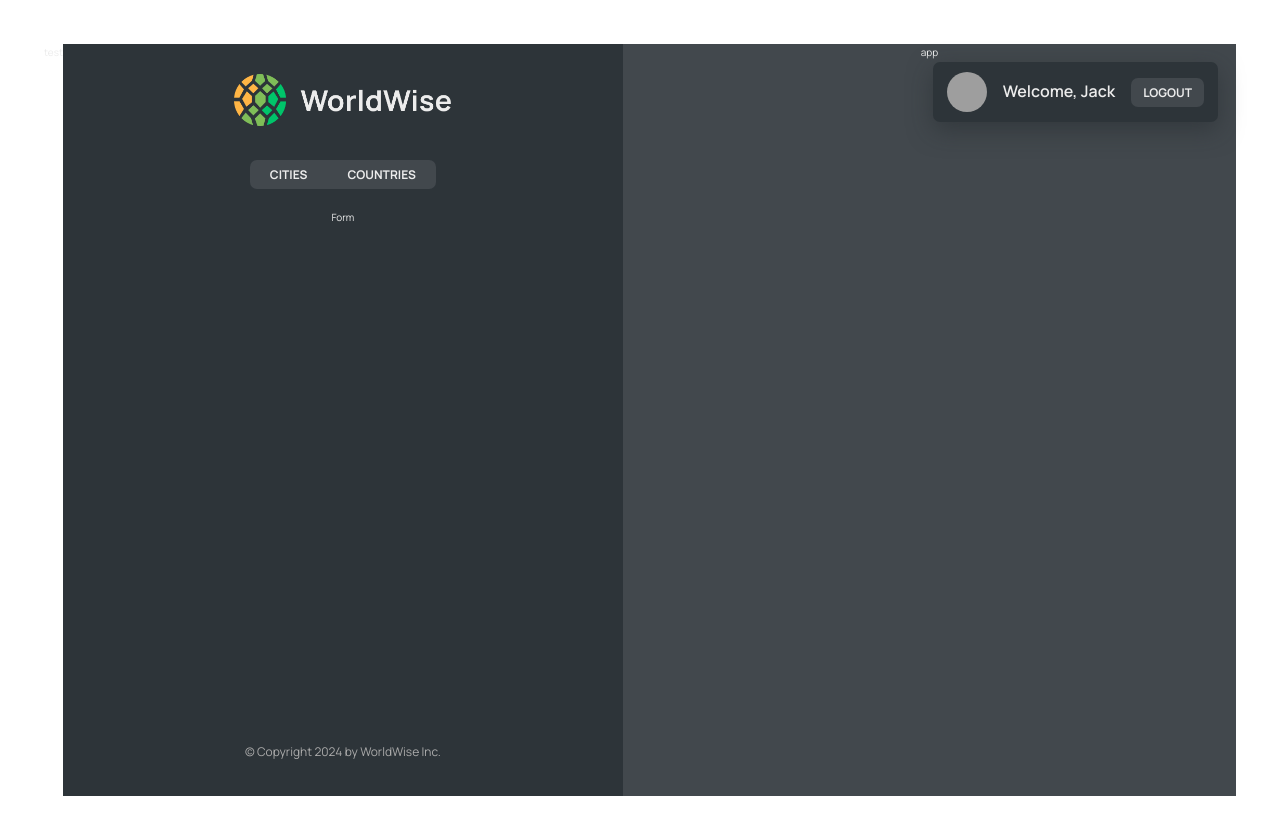
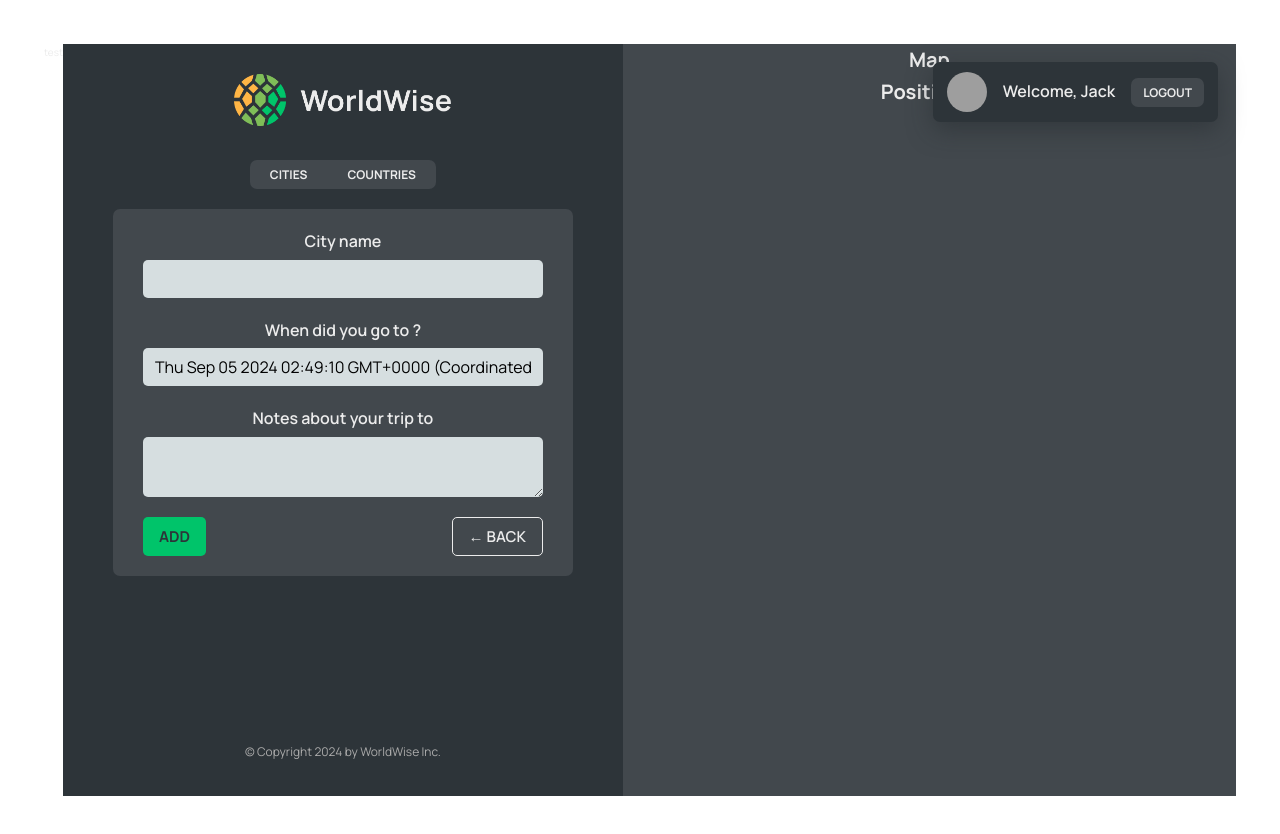
Before and after one commit to gah-code/worldwise, a React (Vite) app: page /app/form in a window 1280 px wide. Shown: the top 834 px of the page. Built offline with nearby package versions, Linux system fonts and the light colour scheme; data requests are answered from the project's data file; grey boxes are pictures that could not be loaded.

Commit message:
programmatic navigation with useNavigation, Dynamic Routes, and useContext code refactor

```diff
--- a/src/App.jsx
+++ b/src/App.jsx
@@ -1,65 +1,38 @@
-import { BrowserRouter, Routes, Route } from 'react-router-dom';
-import { useEffect, useState } from 'react';
+import { BrowserRouter, Routes, Route, Navigate } from 'react-router-dom';
 import Product from './pages/Product';
 import Pricing from './pages/Pricing';
 import Homepage from './pages/HomePage';
+import Login from './pages/Login';
+
 import CityList from './components/CityList';
 import AppLayout from './pages/AppLayout';
 import './App.css';
 import PageNotFound from './pages/Pagenotfound';
 import CountryList from './components/CountryList';
-
-import Login from './pages/Login';
-
-const BASE_URL = 'http://localhost:9000';
+import City from './components/City';
+import Form from './components/Form';
+import { CitiesProvider } from './contexts/CitiesContext';
 
 function App() {
-  const [cities, setCities] = useState([]);
-  const [isLoading, setIsLoading] = useState(false);
-
-  useEffect(function () {
-    async function fetchCities() {
-      try {
-        setIsLoading(true);
-        const res = await fetch(`${BASE_URL}/cities`);
-        const data = await res.json();
-        setCities(data);
-      } catch {
-        alert('There was an error loading data');
-      } finally {
-        setIsLoading(false);
-      }
-    }
-    fetchCities();
-  }, []);
-
   return (
-    <>
+    <CitiesProvider>
       <BrowserRouter>
         <Routes>
           <Route index element={<Homepage />} />
           <Route path='product' element={<Product />} />
           <Route path='pricing' element={<Pricing />} />
-          <Route path='/login' element={<Login />} />
+          <Route path='login' element={<Login />} />
           <Route path='app' element={<AppLayout />}>
-            <Route
-              index
-              element={<CityList cities={cities} isLoading={isLoading} />}
-            />
-            <Route
-              path='cities'
-              element={<CityList cities={cities} isLoading={isLoading} />}
-            />
-            <Route
-              path='countries'
-              element={<CountryList cities={cities} isLoading={isLoading} />}
-            />
-            <Route path='form' element={<p>Form</p>} />
+            <Route index element={<Navigate replace to='cities' />} />
+            <Route path='cities' element={<CityList />} />
+            <Route path='cities/:id' element={<City />} />
+            <Route path='countries' element={<CountryList />} />
+            <Route path='form' element={<Form />} />
           </Route>
           <Route path='*' element={<PageNotFound />} />
         </Routes>
       </BrowserRouter>
-    </>
+    </CitiesProvider>
   );
 }
 
--- a/src/components/City.jsx
+++ b/src/components/City.jsx
@@ -1,4 +1,8 @@
-import styles from './City.module.css';
+/* eslint-disable no-unused-vars */
+import { useParams } from 'react-router';
+import { useSearchParams } from 'react-router-dom';
+
+// import styles from './City.module.css';
 
 const formatDate = (date) =>
   new Intl.DateTimeFormat('en', {
@@ -9,50 +13,60 @@ const formatDate = (date) =>
   }).format(new Date(date));
 
 function City() {
+  const { id } = useParams();
+
+  const [searchParams, setSearchParams] = useSearchParams();
+  const lat = searchParams.get('lat');
+  const lng = searchParams.get('lng');
   // TEMP DATA
-  const currentCity = {
-    cityName: 'Lisbon',
-    emoji: '🇵🇹',
-    date: '2027-10-31T15:59:59.138Z',
-    notes: 'My favorite city so far!',
-  };
+  // const currentCity = {
+  //   cityName: 'Lisbon',
+  //   emoji: '🇵🇹',
+  //   date: '2027-10-31T15:59:59.138Z',
+  //   notes: 'My favorite city so far!',
+  // };
 
-  const { cityName, emoji, date, notes } = currentCity;
+  // const { cityName, emoji, date, notes } = currentCity;
 
   return (
-    <div className={styles.city}>
-      <div className={styles.row}>
-        <h6>City name</h6>
-        <h3>
-          <span>{emoji}</span> {cityName}
-        </h3>
-      </div>
+    // <h1>City {id}</h1>
+    <p>
+      Position: {lat}, {lng}
+    </p>
 
-      <div className={styles.row}>
-        <h6>You went to {cityName} on</h6>
-        <p>{formatDate(date || null)}</p>
-      </div>
+    // <div className={styles.city}>
+    //   <div className={styles.row}>
+    //     <h6>City name</h6>
+    //     <h3>
+    //       <span>{emoji}</span> {cityName}
+    //     </h3>
+    //   </div>
 
-      {notes && (
-        <div className={styles.row}>
-          <h6>Your notes</h6>
-          <p>{notes}</p>
-        </div>
-      )}
+    //   <div className={styles.row}>
+    //     <h6>You went to {cityName} on</h6>
+    //     <p>{formatDate(date || null)}</p>
+    //   </div>
 
-      <div className={styles.row}>
-        <h6>Learn more</h6>
-        <a
-          href={`https://en.wikipedia.org/wiki/${cityName}`}
-          target='_blank'
-          rel='noreferrer'
-        >
-          Check out {cityName} on Wikipedia &rarr;
-        </a>
-      </div>
+    //   {notes && (
+    //     <div className={styles.row}>
+    //       <h6>Your notes</h6>
+    //       <p>{notes}</p>
+    //     </div>
+    //   )}
 
-      <div>{/* <ButtonBack /> */}</div>
-    </div>
+    //   <div className={styles.row}>
+    //     <h6>Learn more</h6>
+    //     <a
+    //       href={`https://en.wikipedia.org/wiki/${cityName}`}
+    //       target='_blank'
+    //       rel='noreferrer'
+    //     >
+    //       Check out {cityName} on Wikipedia &rarr;
+    //     </a>
+    //   </div>
+
+    //   <div>{<ButtonBack />}</div>
+    // </div>
   );
 }
 
--- a/src/components/CityItem.jsx
+++ b/src/components/CityItem.jsx
@@ -1,3 +1,4 @@
+import { Link } from 'react-router-dom';
 import styles from './CityItem.module.css';
 
 const formatDate = (date) =>
@@ -19,14 +20,19 @@ const formatDate = (date) =>
 // }
 
 function CityItem({ city }) {
-  const { cityName, emoji, date } = city;
+  const { cityName, emoji, date, id, position } = city;
 
   return (
-    <li className={styles.cityItem}>
-      <span className={styles.emoji}>{emoji}</span>
-      <h3 className={styles.name}>{cityName}</h3>
-      <time className={styles.date}>({formatDate(date)})</time>
-      <button className={styles.deleteBtn}>&times;</button>
+    <li>
+      <Link
+        className={styles.cityItem}
+        to={`${id}?lat=${position.lat}&lng=${position.lng}`}
+      >
+        <span className={styles.emoji}>{emoji}</span>
+        <h3 className={styles.name}>{cityName}</h3>
+        <time className={styles.date}>({formatDate(date)})</time>
+        <button className={styles.deleteBtn}>&times;</button>
+      </Link>
     </li>
   );
 }
--- a/src/components/CityList.jsx
+++ b/src/components/CityList.jsx
@@ -2,9 +2,12 @@ import styles from './CityList.module.css';
 import Spinner from './Spinner';
 import CityItem from './CityItem';
 import Message from './Message';
+import { useCities } from '../contexts/CitiesContext';
 // import PropTypes from 'prop-types';
 
-function CityList({ cities, isLoading }) {
+function CityList() {
+  const { cities, isLoading } = useCities();
+
   if (isLoading) return <Spinner />;
 
   if (!cities.length)
--- a/src/components/CountryList.jsx
+++ b/src/components/CountryList.jsx
@@ -2,9 +2,11 @@ import styles from './CountryList.module.css';
 import Spinner from './Spinner';
 import CountryItem from './CountryItem';
 import Message from './Message';
-// import PropTypes from 'prop-types';
+import { useCities } from '../contexts/CitiesContext';
 
-function CountryList({ cities, isLoading }) {
+function CountryList() {
+  const { cities, isLoading } = useCities();
+
   if (isLoading) return <Spinner />;
 
   if (!cities.length)
--- /dev/null
+++ b/src/components/Form.jsx
@@ -0,0 +1,72 @@
+/* eslint-disable no-unused-vars */
+/* eslint-disable react-refresh/only-export-components */
+// "https://api.bigdatacloud.net/data/reverse-geocode-client?latitude=0&longitude=0"
+
+import { useState } from 'react';
+import Button from './Button';
+
+import styles from './Form.module.css';
+import { useNavigate } from 'react-router';
+
+export function convertToEmoji(countryCode) {
+  const codePoints = countryCode
+    .toUpperCase()
+    .split('')
+    .map((char) => 127397 + char.charCodeAt());
+  return String.fromCodePoint(...codePoints);
+}
+
+function Form() {
+  const navigate = useNavigate;
+  const [cityName, setCityName] = useState('');
+  const [country, setCountry] = useState('');
+  const [date, setDate] = useState(new Date());
+  const [notes, setNotes] = useState('');
+
+  return (
+    <form className={styles.form}>
+      <div className={styles.row}>
+        <label htmlFor='cityName'>City name</label>
+        <input
+          id='cityName'
+          onChange={(e) => setCityName(e.target.value)}
+          value={cityName}
+        />
+        {/* <span className={styles.flag}>{emoji}</span> */}
+      </div>
+
+      <div className={styles.row}>
+        <label htmlFor='date'>When did you go to {cityName}?</label>
+        <input
+          id='date'
+          onChange={(e) => setDate(e.target.value)}
+          value={date}
+        />
+      </div>
+
+      <div className={styles.row}>
+        <label htmlFor='notes'>Notes about your trip to {cityName}</label>
+        <textarea
+          id='notes'
+          onChange={(e) => setNotes(e.target.value)}
+          value={notes}
+        />
+      </div>
+
+      <div className={styles.buttons}>
+        <Button type='primary'>Add</Button>
+        <Button
+          type='back'
+          onClick={(e) => {
+            e.preventDefault();
+            navigate(-1);
+          }}
+        >
+          &larr; Back
+        </Button>
+      </div>
+    </form>
+  );
+}
+
+export default Form;
--- /dev/null
+++ b/src/components/Form.module.css
@@ -0,0 +1,44 @@
+.form {
+  background-color: var(--color-dark--2);
+  border-radius: 7px;
+  padding: 2rem 3rem;
+  width: 100%;
+  display: flex;
+  flex-direction: column;
+  gap: 2rem;
+}
+
+.row {
+  display: flex;
+  flex-direction: column;
+  gap: 0.5rem;
+  position: relative;
+}
+
+.buttons {
+  display: flex;
+  justify-content: space-between;
+}
+
+.flag {
+  position: absolute;
+  right: 1rem;
+  top: 2.7rem;
+  font-size: 2.8rem;
+}
+
+.form.loading {
+  opacity: 0.3;
+}
+
+.form.loading button {
+  pointer-events: none;
+  background-color: var(--color-light--1);
+  border: 1px solid var(--color-light--1);
+  color: var(--color-dark--0);
+}
+
+:global(.react-datepicker) {
+  font-family: inherit;
+  font-size: 1.2rem;
+}
--- a/src/components/Map.jsx
+++ b/src/components/Map.jsx
@@ -1,7 +1,20 @@
+import { useNavigate, useSearchParams } from 'react-router-dom';
 import styles from './Map.module.css';
 
 function Map() {
-  return <div className={styles.mapContainer}>app</div>;
+  const navigate = useNavigate();
+  // eslint-disable-next-line no-unused-vars
+  const [searchParams, setSearchParams] = useSearchParams();
+  const lat = searchParams.get('lat');
+  const lng = searchParams.get('lng');
+  return (
+    <div className={styles.mapContainer} onClick={() => navigate('form')}>
+      <h1>Map</h1>
+      <h1>
+        Position: {lat}, {lng}
+      </h1>
+    </div>
+  );
 }
 
 export default Map;
--- /dev/null
+++ b/src/contexts/CitiesContext.jsx
@@ -0,0 +1,41 @@
+import { createContext, useContext, useEffect, useState } from 'react';
+
+const BASE_URL = 'http://localhost:9000';
+
+const CitiesContext = createContext();
+
+function CitiesProvider({ children }) {
+  const [cities, setCities] = useState([]);
+  const [isLoading, setIsLoading] = useState(false);
+
+  useEffect(function () {
+    async function fetchCities() {
+      try {
+        setIsLoading(true);
+        const res = await fetch(`${BASE_URL}/cities`);
+        const data = await res.json();
+        setCities(data);
+      } catch {
+        alert('There was an error loading data');
+      } finally {
+        setIsLoading(false);
+      }
+    }
+    fetchCities();
+  }, []);
+
+  return (
+    <CitiesContext.Provider value={{ cities, isLoading }}>
+      {children}
+    </CitiesContext.Provider>
+  );
+}
+
+function useCities() {
+  const context = useContext(CitiesContext);
+  if (context === undefined)
+    throw new Error('CitiesContext was used outside the CitiesProvider');
+  return context;
+}
+
+export { CitiesProvider, useCities };
```
